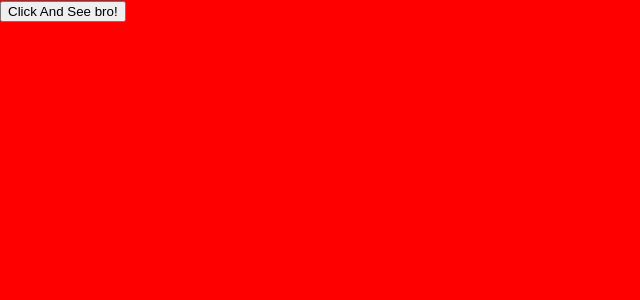
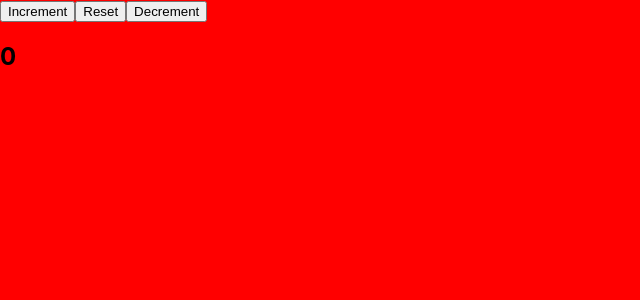
Before and after one commit to davido242/React-state-practicals, a React (Create React App) app: page / in a window 1280 px wide. Shown: the top 300 px of the page, without its empty margins (0-640 px from the left). Built offline with nearby package versions, Linux system fonts and the light colour scheme.

Commit message:
simple counter achieved

```diff
--- a/src/App.js
+++ b/src/App.js
@@ -5,43 +5,44 @@ class App extends React.Component {
   constructor(props) {
     super(props);
     this.state = {
-      visibility: false
+      count: 0
     };
-    this.toggleVisibility = this.toggleVisibility.bind(this)
+    this.increment = this.increment.bind(this)
+    this.decrement = this.decrement.bind(this)
+    this.reset = this.reset.bind(this)
   }
-  toggleVisibility() {
-    // Change code below this line
-this.setState(state => {
-  if (state.visibility === true) {
-    return {visibility: false};
+  increment() {
+  this.setState(state => ({
+      count: state.count + 1
+    }));
   }
-  else {
-    return {visibility: true};
-  }
-})
-    // Change code above this line
-  }
+
+  decrement() {
+    this.setState(state => ({
+        count: state.count - 1
+      }));
+    }
+
+    reset() {
+      this.setState(state => ({
+          count: 0
+        }));
+      }
+
   render() {
-    if (this.state.visibility) {
       return (
         <div>
-          <button onClick={this.toggleVisibility}>
-            Click Me Nancee!
-          </button>
-          <h1>Now You see how I feel?</h1>
+          <button className="Increment" onClick={this.increment}>Increment</button>
+          <button className="Reset" onClick={this.reset}>Reset</button>
+          <button className="Decrement" onClick={this.decrement}>Decrement</button>
+          <h2>{this.state.count}</h2>
         </div>
       );
     }
-    else {
-      return (
-        <div>
-          <button onClick={this.toggleVisibility}>
-            Click And See bro!
-          </button>
-        </div>
-      );
-    }
-  }
-};
+
+  };
+
+
+
 
 export default App;
```
